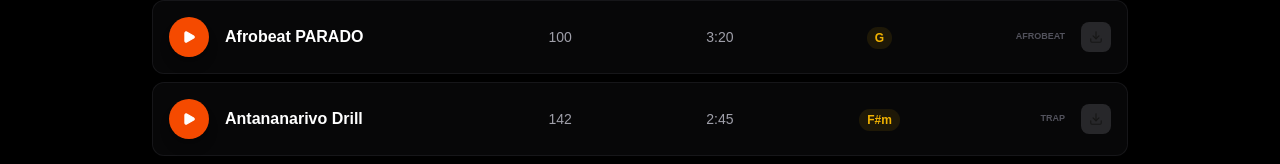
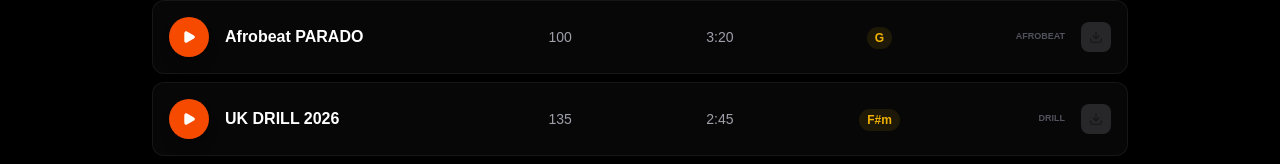
Before and after one commit to Rivoarivelo/site, a Next.js app: page /beats in a window 1280 px wide. Shown: the part 303-467 px from the top of the page. Built offline with nearby package versions, Linux system fonts and the light colour scheme.

Commit message:
The beat

```diff
--- a/constants/beats.ts
+++ b/constants/beats.ts
@@ -1,5 +1,5 @@
 export const BEATS = [
   { id: 1, name: "Afrobeat PARADO", bpm: 100, duration: "3:20", note: "G", file: "/audio/Instrumental Afrobeat 2026 PARADO.wav", cover: "https://images.unsplash.com/photo-1614613535308-eb5fbd3d2c17?w=300&h=300&fit=crop",genre : "Afrobeat" },
-  { id: 2, name: "Antananarivo Drill", bpm: 142, duration: "2:45", note: "F#m", file: "/audio/antananarivo-drill.mp3", cover: "https://images.unsplash.com/photo-1598488035139-bdbb2231ce04?w=300&h=300&fit=crop" },
+  { id: 2, name: "UK DRILL 2026", bpm: 135, duration: "2:45", note: "F#m", file: "/Instrumental UkDrill 2026 UK.wav", cover: "https://images.unsplash.com/photo-1598488035139-bdbb2231ce04?w=300&h=300&fit=crop", genre : "Drill" },
   { id: 3, name: "Afro Queen", bpm: 105, duration: "3:10", note: "C", file: "/audio/afro-queen.mp3", cover: "https://images.unsplash.com/photo-1514525253344-9914f2e8d695?w=300&h=300&fit=crop" },
 ];
```
Also changed, not shown: 2 other files (tests, documents, lock files or other folders).
